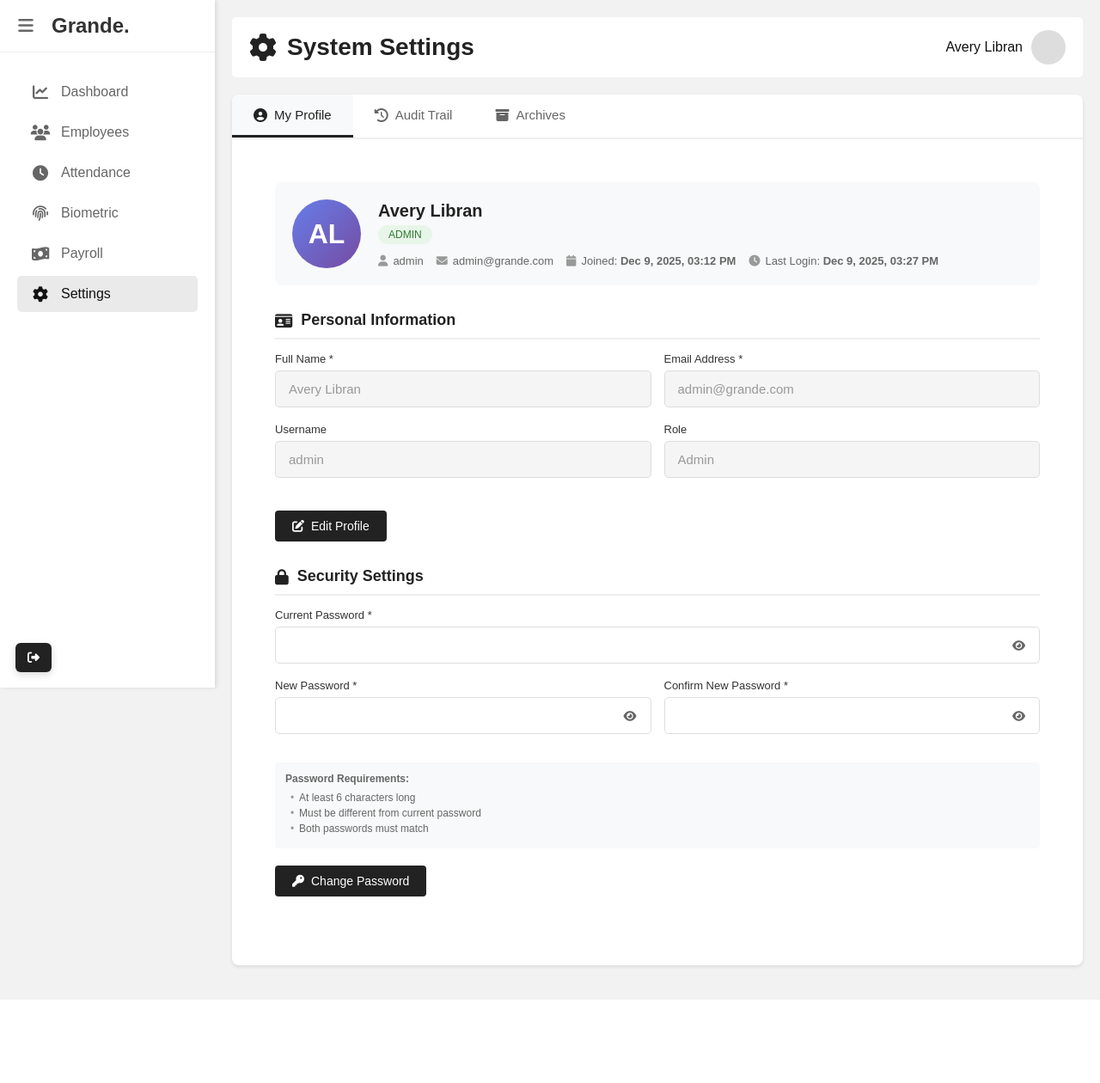
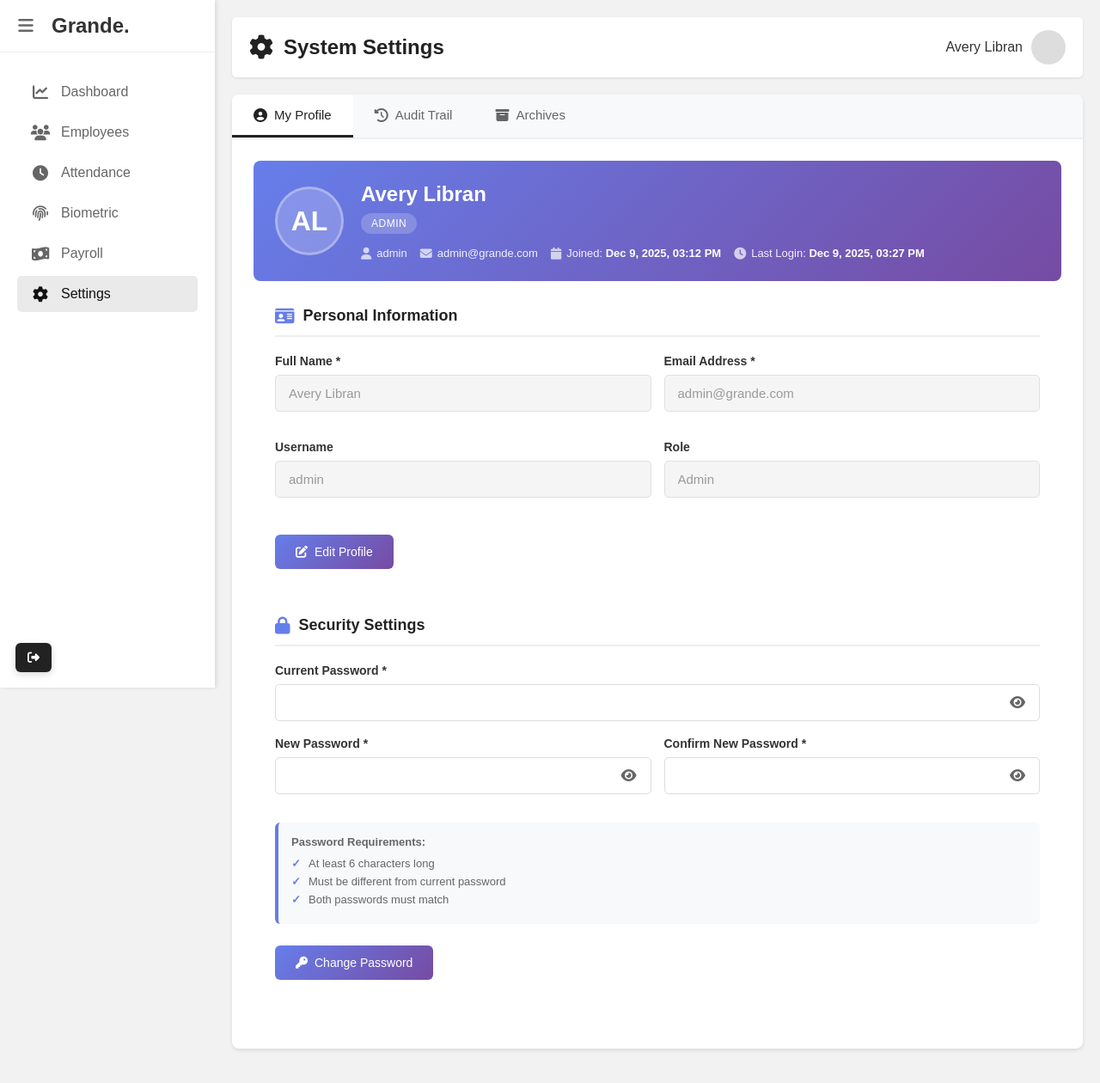
Before and after one commit to ufacez/grande_hrms, a PHP site: page /pages/settings.php in a window 1280 px wide. Shown: the whole page at 86% size. Before the commit the page ends 1163 px from the top, so only its background shows below. Run offline with PHP 8.4, Linux system fonts and the light colour scheme; a user stored in the database is signed in; data comes from the database, SQL or seed files in the repository; data that the repository does not hold is empty.

Commit message:
setting css

```diff
--- a/css/settings.css
+++ b/css/settings.css
@@ -150,6 +150,7 @@ body {
     align-items: center;
     flex-wrap: wrap;
     gap: 15px;
+    box-shadow: 0 1px 3px rgba(0,0,0,0.1);
 }
 
 .page-title {
@@ -159,12 +160,13 @@ body {
 }
 
 .page-title h1 {
-    font-size: 28px;
+    font-size: 24px;
     color: #222;
+    margin: 0;
 }
 
 .page-title i {
-    font-size: 32px;
+    font-size: 28px;
     color: #222;
 }
 
@@ -172,6 +174,11 @@ body {
     display: flex;
     align-items: center;
     gap: 10px;
+}
+
+.user-profile span {
+    font-weight: 500;
+    color: #333;
 }
 
 /* =============================================
@@ -190,6 +197,7 @@ body {
 .tabs {
     display: flex;
     border-bottom: 2px solid #eee;
+    background: #f8f9fa;
 }
 
 .tab {
@@ -203,17 +211,18 @@ body {
     display: flex;
     align-items: center;
     gap: 8px;
+    background: transparent;
 }
 
 .tab:hover {
-    background: #f8f9fa;
+    background: #fff;
     color: #222;
 }
 
 .tab.active {
     color: #222;
     border-bottom-color: #222;
-    background: #f8f9fa;
+    background: #fff;
 }
 
 .tab i {
@@ -222,7 +231,6 @@ body {
 
 .tab-content {
     display: none;
-    padding: 25px;
 }
 
 .tab-content.active {
@@ -238,16 +246,18 @@ body {
     align-items: center;
     gap: 20px;
     margin-bottom: 30px;
-    padding: 20px;
-    background: #f8f9fa;
+    padding: 25px;
+    background: linear-gradient(135deg, #667eea 0%, #764ba2 100%);
     border-radius: 8px;
+    color: white;
 }
 
 .profile-avatar {
     width: 80px;
     height: 80px;
     border-radius: 50%;
-    background: linear-gradient(135deg, #667eea 0%, #764ba2 100%);
+    background: rgba(255, 255, 255, 0.2);
+    backdrop-filter: blur(10px);
     display: flex;
     align-items: center;
     justify-content: center;
@@ -255,6 +265,7 @@ body {
     color: white;
     font-weight: 600;
     flex-shrink: 0;
+    border: 3px solid rgba(255, 255, 255, 0.3);
 }
 
 .profile-info {
@@ -262,25 +273,27 @@ body {
 }
 
 .profile-name {
-    font-size: 20px;
+    font-size: 24px;
     font-weight: 600;
-    color: #222;
-    margin-bottom: 5px;
+    color: white;
+    margin-bottom: 8px;
 }
 
 .profile-role {
     display: inline-block;
-    padding: 4px 12px;
-    background: #e8f5e9;
-    color: #2e7d32;
+    padding: 5px 12px;
+    background: rgba(255, 255, 255, 0.2);
+    backdrop-filter: blur(10px);
+    color: white;
     border-radius: 12px;
     font-size: 12px;
     font-weight: 500;
     text-transform: uppercase;
+    letter-spacing: 0.5px;
 }
 
 .profile-meta {
-    margin-top: 12px;
+    margin-top: 15px;
     display: flex;
     gap: 15px;
     flex-wrap: wrap;
@@ -290,12 +303,18 @@ body {
     display: flex;
     align-items: center;
     gap: 6px;
-    color: #666;
+    color: rgba(255, 255, 255, 0.9);
     font-size: 13px;
 }
 
 .meta-item i {
-    color: #999;
+    color: rgba(255, 255, 255, 0.7);
+    font-size: 14px;
+}
+
+.meta-item strong {
+    color: white;
+    font-weight: 600;
 }
 
 /* =============================================
@@ -304,23 +323,30 @@ body {
 
 .settings-section {
     margin-bottom: 30px;
+    padding: 0 25px 25px 25px;
 }
 
 .settings-section h3 {
     font-size: 18px;
     color: #222;
-    margin-bottom: 15px;
-    padding-bottom: 10px;
+    margin-bottom: 20px;
+    padding-bottom: 12px;
     border-bottom: 2px solid #eee;
     display: flex;
     align-items: center;
     gap: 10px;
 }
 
+.settings-section h3 i {
+    color: #667eea;
+    font-size: 20px;
+}
+
 .form-row {
     display: grid;
     grid-template-columns: 1fr 1fr;
     gap: 15px;
+    margin-bottom: 15px;
 }
 
 .form-group {
@@ -329,31 +355,36 @@ body {
 
 .form-group label {
     display: block;
-    margin-bottom: 6px;
-    font-weight: 500;
+    margin-bottom: 8px;
+    font-weight: 600;
     color: #333;
-    font-size: 13px;
+    font-size: 14px;
 }
 
-.form-group input {
+.form-group input,
+.form-group select {
     width: 100%;
-    padding: 10px 12px;
-    border: 1px solid #ddd;
-    border-radius: 4px;
+    padding: 12px 15px;
+    border: 2px solid #e0e0e0;
+    border-radius: 6px;
     font-size: 14px;
     transition: all 0.3s;
+    background: white;
 }
 
-.form-group input:focus {
+.form-group input:focus,
+.form-group select:focus {
     outline: none;
-    border-color: #222;
-    box-shadow: 0 0 0 3px rgba(0,0,0,0.05);
+    border-color: #667eea;
+    box-shadow: 0 0 0 3px rgba(102, 126, 234, 0.1);
 }
 
-.form-group input:disabled {
+.form-group input:disabled,
+.form-group select:disabled {
     background-color: #f5f5f5;
     cursor: not-allowed;
     color: #999;
+    border-color: #e0e0e0;
 }
 
 .password-input-wrapper {
@@ -370,6 +401,8 @@ body {
     cursor: pointer;
     color: #666;
     padding: 5px;
+    font-size: 16px;
+    transition: color 0.2s;
 }
 
 .toggle-password:hover {
@@ -378,15 +411,16 @@ body {
 
 .password-requirements {
     background: #f8f9fa;
-    padding: 12px;
-    border-radius: 4px;
+    padding: 15px;
+    border-radius: 6px;
     margin-top: 15px;
+    border-left: 4px solid #667eea;
 }
 
 .password-requirements h4 {
-    font-size: 12px;
+    font-size: 13px;
     color: #666;
-    margin-bottom: 8px;
+    margin-bottom: 10px;
     font-weight: 600;
 }
 
@@ -397,31 +431,32 @@ body {
 }
 
 .password-requirements li {
-    font-size: 12px;
+    font-size: 13px;
     color: #666;
-    margin-bottom: 4px;
-    padding-left: 16px;
+    margin-bottom: 6px;
+    padding-left: 20px;
     position: relative;
 }
 
 .password-requirements li:before {
-    content: "•";
+    content: "✓";
     position: absolute;
-    left: 6px;
-    color: #999;
+    left: 0;
+    color: #667eea;
+    font-weight: bold;
 }
 
 .btn-group {
     display: flex;
     gap: 10px;
-    margin-top: 20px;
+    margin-top: 25px;
     flex-wrap: wrap;
 }
 
 .btn-group button {
-    padding: 10px 20px;
+    padding: 12px 24px;
     border: none;
-    border-radius: 4px;
+    border-radius: 6px;
     cursor: pointer;
     font-size: 14px;
     font-weight: 500;
@@ -432,12 +467,13 @@ body {
 }
 
 .btn-group .btn-primary {
-    background-color: #222;
+    background: linear-gradient(135deg, #667eea 0%, #764ba2 100%);
     color: white;
 }
 
 .btn-group .btn-primary:hover {
-    background-color: #111;
+    transform: translateY(-1px);
+    box-shadow: 0 4px 12px rgba(102, 126, 234, 0.3);
 }
 
 .btn-group .btn-secondary {
@@ -651,20 +687,6 @@ body {
 .type-biometric .audit-badge {
     background: #d1ecf1;
     color: #0c5460;
-}
-
-.type-issue {
-    --entry-color: #ff6b6b;
-}
-
-.type-issue .audit-icon {
-    background: #ffe0e0;
-    color: #c92a2a;
-}
-
-.type-issue .audit-badge {
-    background: #ffe0e0;
-    color: #c92a2a;
 }
 
 .type-system {
@@ -905,6 +927,8 @@ tbody tr:hover {
 
 .logout-btn:hover {
     background: #111;
+    transform: translateY(-1px);
+    box-shadow: 0 4px 12px rgba(0, 0, 0, 0.2);
 }
 
 /* =============================================
@@ -993,6 +1017,10 @@ tbody tr:hover {
         padding: 15px;
     }
 
+    .settings-section {
+        padding: 0 15px 15px 15px;
+    }
+
     .profile-avatar {
         width: 60px;
         height: 60px;
@@ -1000,7 +1028,7 @@ tbody tr:hover {
     }
 
     .profile-name {
-        font-size: 18px;
+        font-size: 20px;
     }
 
     .logout-btn {
```
